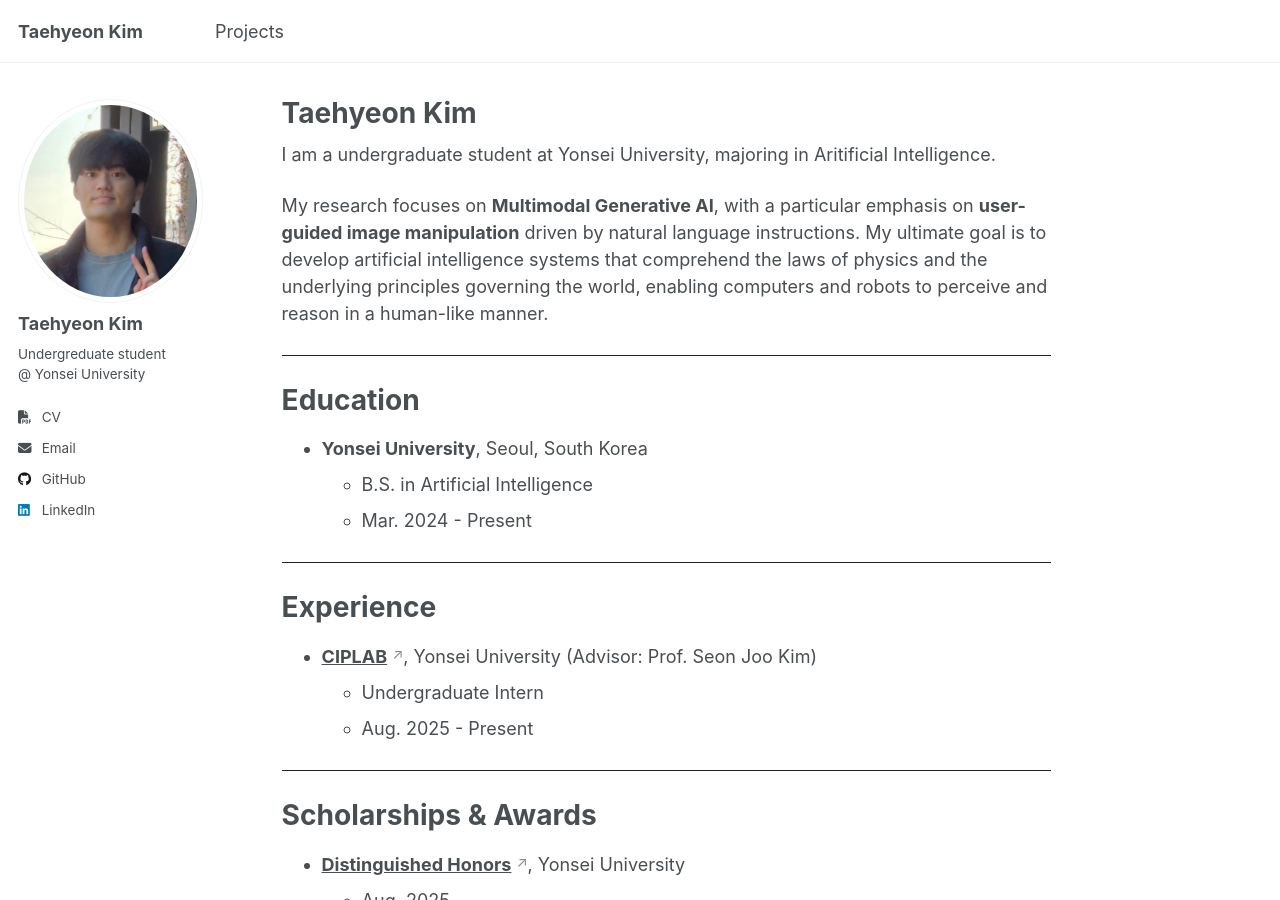
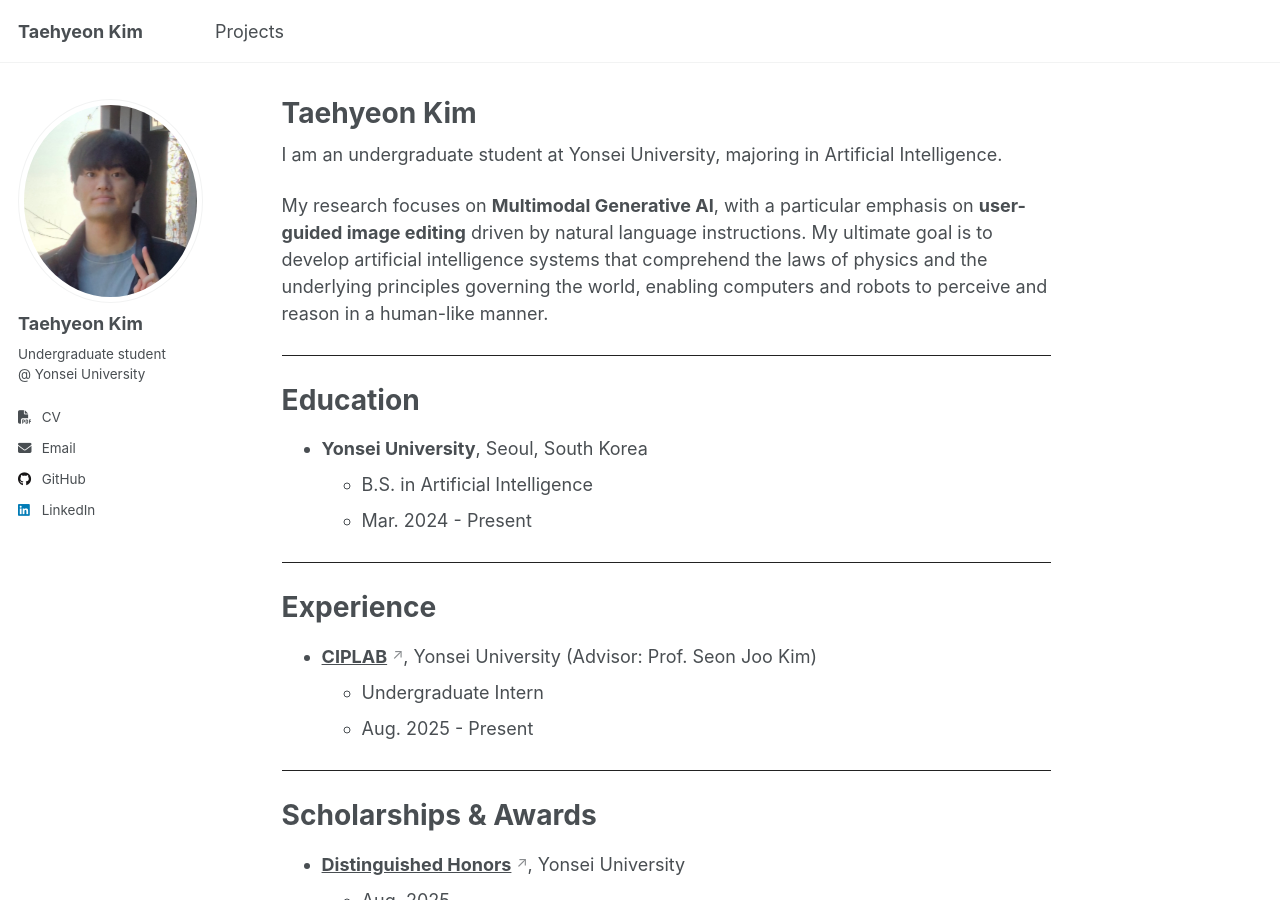
Before and after one commit to taehyeon-k/taehyeon-k.github.io, a Jekyll site: the page built from _pages/about.md, in a window 1280 px wide and 900 px high. Built offline with Jekyll 4.4.1, drawn with Linux system fonts in a browser that asks for light colours; a script that is not in the unit is left out.

```diff
--- a/_config.yml
+++ b/_config.yml
@@ -25,7 +25,7 @@ author:
   # Biographic information
   avatar           : "image.jpeg"
   name             : "Taehyeon Kim"
-  bio              : "Undergreduate student <br>@ Yonsei University"
+  bio              : "Undergraduate student <br>@ Yonsei University"
   location         :
   uri              : # URL
   email            : "taehyeon2006@yonsei.ac.kr"
--- a/_pages/about.md
+++ b/_pages/about.md
@@ -7,9 +7,9 @@ redirect_from:
   - /about.html
 ---
 
-I am a undergraduate student at Yonsei University, majoring in Aritificial Intelligence.
+I am an undergraduate student at Yonsei University, majoring in Artificial Intelligence.
 
-My research focuses on **Multimodal Generative AI**, with a particular emphasis on **user-guided image manipulation** driven by natural language instructions. My ultimate goal is to develop artificial intelligence systems that comprehend the laws of physics and the underlying principles governing the world, enabling computers and robots to perceive and reason in a human-like manner.
+My research focuses on **Multimodal Generative AI**, with a particular emphasis on **user-guided image editing** driven by natural language instructions. My ultimate goal is to develop artificial intelligence systems that comprehend the laws of physics and the underlying principles governing the world, enabling computers and robots to perceive and reason in a human-like manner.
 
 <hr class="section-divider">
 
```
Also changed, not shown: _projects/MADE_implementation.md (added, +8 -0 lines), files/MADE_implementation.png (added).
